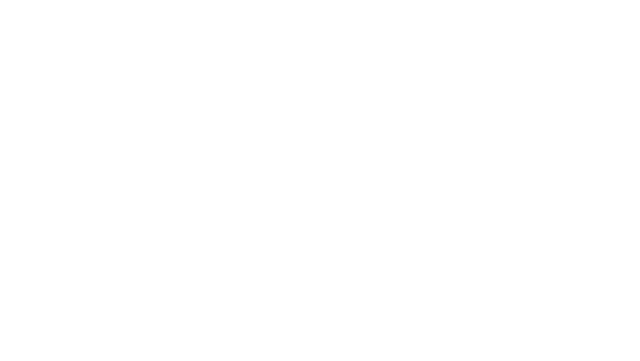
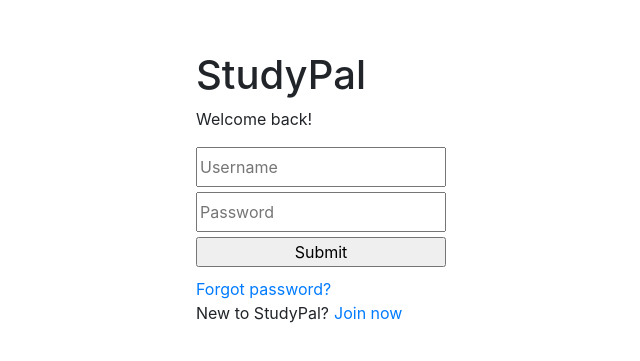
Before and after one commit to studypal/studypal, a React app: page / in a window 1280 px wide. Shown: the part 149-510 px from the top of the page, without its empty margins (194-834 px from the left). Built offline with nearby package versions, Linux system fonts and the light colour scheme.

Commit message:
refactored login and register, added interest checkboxes

```diff
--- a/client/App.jsx
+++ b/client/App.jsx
@@ -2,6 +2,7 @@ import React, { Component } from "react";
 import ReactDOM from "react-dom";
 import Login from "./components/Login.jsx";
 import Register from "./components/Register.jsx";
+import Checkbox from "./components/Checkbox.jsx";
 // import Checkbox from
 import "./stylesheets/styles.css";
 
@@ -9,8 +10,8 @@ class App extends Component {
   render() {
     return (
       <div>
-        {/* <Login /> */}
-
+        <Login />
+        {/* <Checkbox /> */}
         {/* <Register /> */}
       </div>
     );
--- a/client/components/Checkbox.jsx
+++ b/client/components/Checkbox.jsx
@@ -8,7 +8,7 @@ class Checkbox extends Component {
   render() {
     return (
       <div>
-        <input className="checkbox" type="checkbox" value="Math" />
+        <span></span>
         {/* <span className="interest">Math</span> */}
       </div>
     );
--- a/client/components/Login.jsx
+++ b/client/components/Login.jsx
@@ -2,16 +2,14 @@ import React, { Component } from "react";
 
 function Login(props) {
   return (
-    <div className="login">
+    <div className="login-register-input">
       <h1>StudyPal</h1>
-      <p>Welcome back!</p>
-      <input type="text" placeholder="Username" />
-      <br />
-      <label htmlFor=""></label>{" "}
-      <input type="password" placeholder="Password" />
-      <br />
-      <button>Sign in</button>
-      <br />
+      <p className="welcome">Welcome back!</p>
+      <form action="">
+        <input className="text" type="text" placeholder="Username" />
+        <input className="text" type="password" placeholder="Password" />
+        <input className="button" type="submit" value="Submit" />
+      </form>
       <a href="">Forgot password?</a>
       <br />
       <span>New to StudyPal?</span>
--- a/client/components/Register.jsx
+++ b/client/components/Register.jsx
@@ -1,8 +1,4 @@
 import React, { Component } from "react";
-import Checkbox from "./Checkbox.jsx";
-// try to import instead of require
-// var Checkbox = require('rc-checkbox');
-// import CheckboxesGroup from "Checkbox.jsx";
 
 class Register extends Component {
   constructor(props) {
@@ -11,29 +7,33 @@ class Register extends Component {
   //{" "}
   //<input type="text" placeholder="Interests" />
   render() {
+    let checkboxes = [];
+    const interest = ["Math", "Art", "Science"];
+    for (let i = 0; i < interest.length; i++) {
+      checkboxes.push(
+        <span className="checkbox">
+          <input
+            className="checkbox"
+            type="checkbox"
+            value={interest[i]}
+            id={interest[i]}
+          />
+          <label>{interest[i]}</label>
+        </span>
+      );
+    }
+
     return (
-      <div>
-        <p>Register Form</p>
-        <input type="text" placeholder="Username" />
-        <br />
-        <span>
-          <input type="text" placeholder="First Name" />
-        </span>
-        <br />
-        <span>
-          <input type="text" placeholder="Last Name" />
-        </span>
-        <br />
-
-        <input type="email" placeholder="Email" />
-        <br />
-        <input type="text" placeholder="School" />
-        <br />
-        <Checkbox />
-
-        <br />
-        <button>Submit</button>
-      </div>
+      <form action="" className="login-register-input">
+        <h1>Register</h1>
+        <input className="text" type="text" placeholder="Username" />
+        <input className="text" type="text" placeholder="First Name" />
+        <input className="text" type="text" placeholder="Last Name" />
+        <input className="text" type="email" placeholder="Email" />
+        <input className="text" type="text" placeholder="School" />
+        {checkboxes}
+        <input type="submit" />
+      </form>
     );
   }
 }
--- a/client/stylesheets/styles.css
+++ b/client/stylesheets/styles.css
@@ -1,18 +1,23 @@
-.login {
+.login-register-input {
   height: 500px;
   width: 500px;
   margin: 200px auto;
 }
+.welcome {
+  margin-right: 20px;
+}
 
-button {
-  width: 130px;
+.button {
+  width: 250px;
   height: 30px;
   margin-bottom: 10px;
 }
 
-input {
+.text {
+  display: flex;
+  /* display: block; */
   width: 250px;
-  height: 25px;
+  height: 40px;
   margin-bottom: 5px;
 }
 a {
@@ -23,9 +28,6 @@ span {
   padding: 10px 5px 0 0;
 }
 
-.checkBox {
-  margin-right: 0;
+.checkbox {
+  margin-right: 10px;
 }
-.interest {
-  margin: 0;
-}
```
